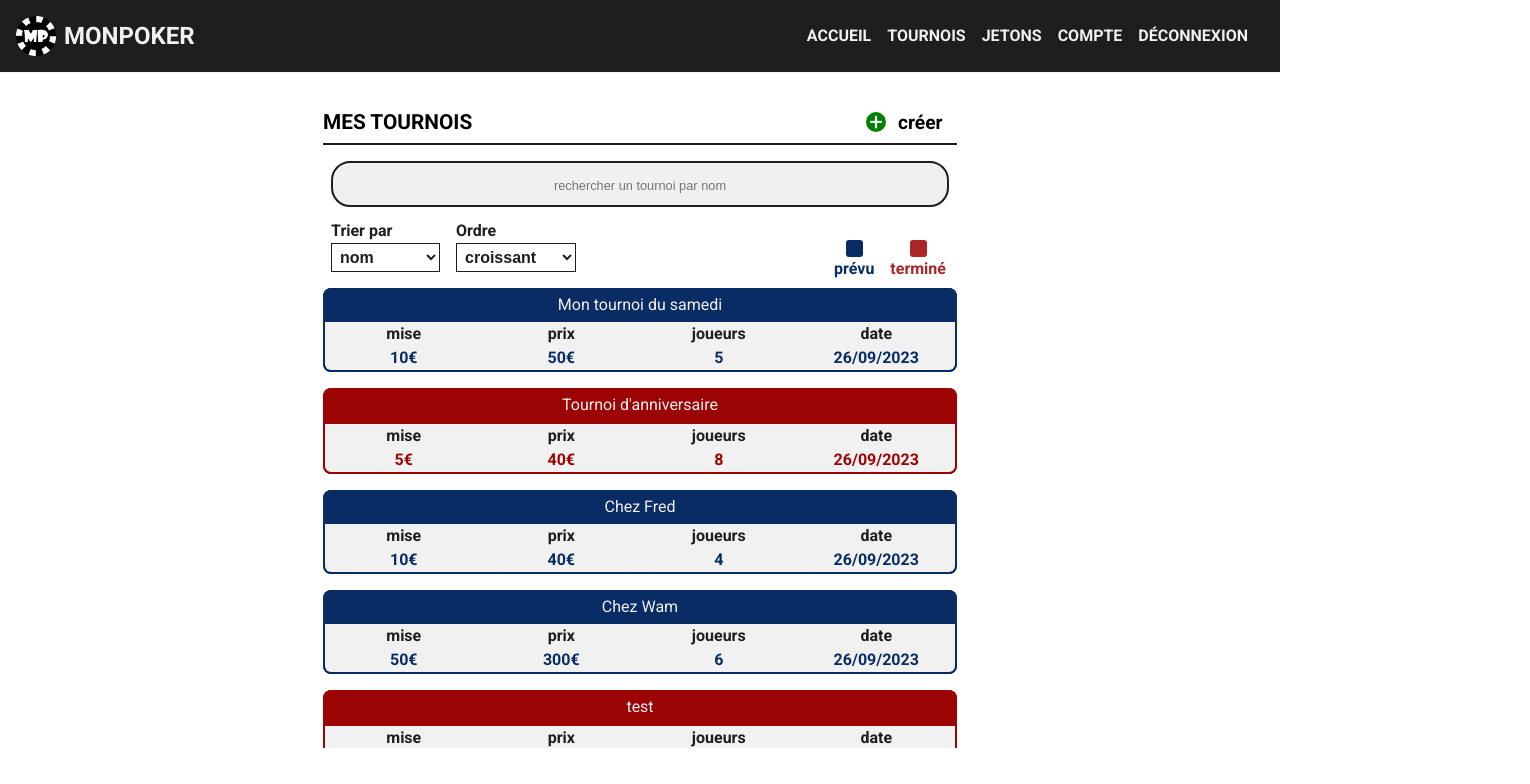
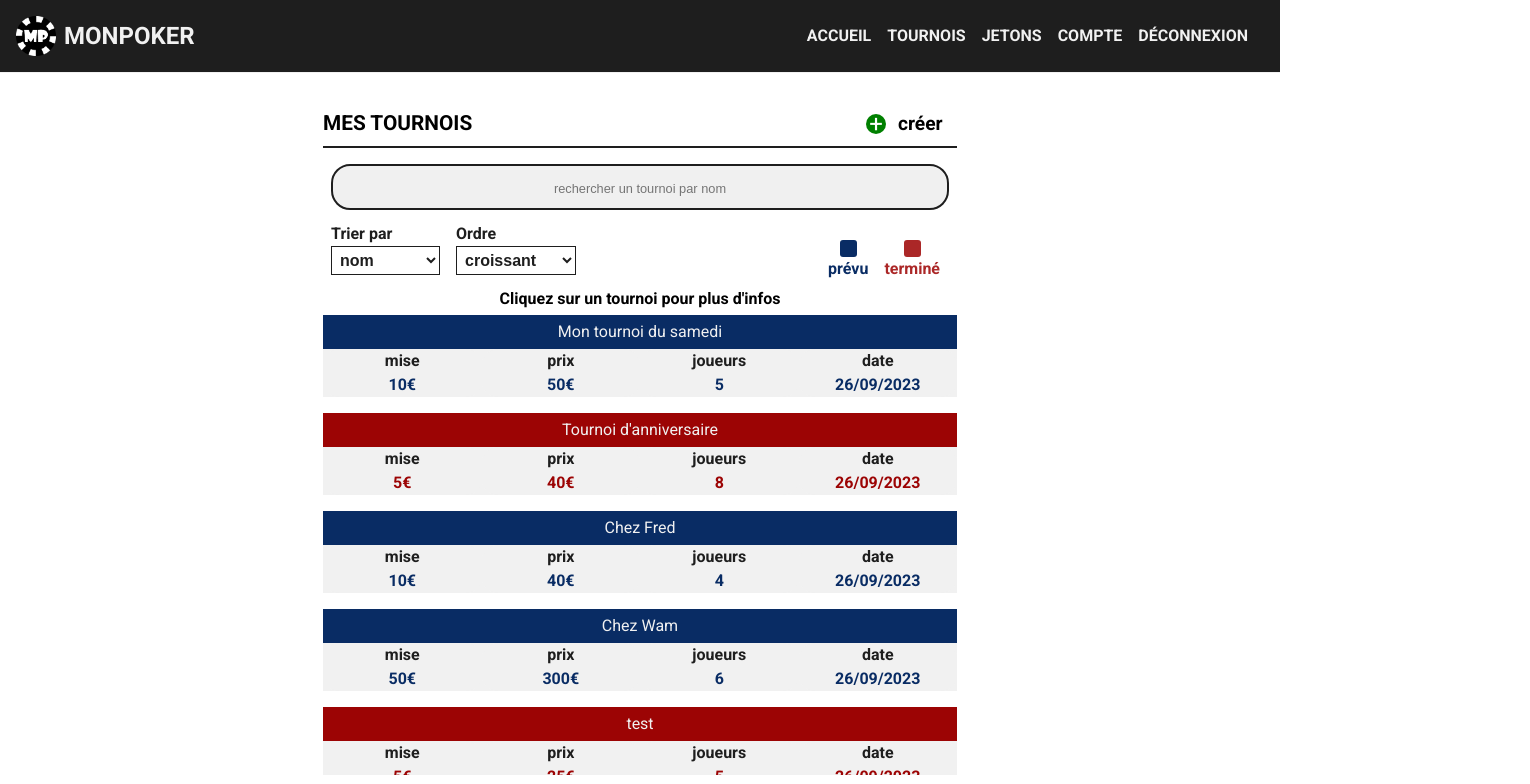
Before and after one commit to juan5987/monpoker-react, a React (Create React App) app: page /tournaments in a window 1280 px wide. Shown: the top 784 px of the page, 1530 px wide, since content can reach past the window. Built offline with nearby package versions, Linux system fonts and the light colour scheme.

Commit message:
working on css

```diff
--- a/src/pages/Tournaments/Tournaments.tsx
+++ b/src/pages/Tournaments/Tournaments.tsx
@@ -9,10 +9,10 @@ const Tournaments = () => {
     <div className='tournaments'>
       <div className="tournaments__title">
         <h2 className='tournaments__title__text'>Mes tournois</h2>
-        <div className="tournaments__title__button">
+        <button className="tournaments__title__button">
           <div className="tournaments__title__button__plus">+</div>
           <span className="tournaments__title__button__text">créer</span>
-        </div>
+        </button>
       </div>
       <section className="tournaments__searchbar">
         <input type="text" className="tournaments__searchbar__input" id="searchbar" name="searchbar" placeholder='rechercher un tournoi par nom' />
@@ -46,6 +46,7 @@ const Tournaments = () => {
             <span className="tournaments__legend__element__text tournaments__legend__element__text--finished">terminé</span>
           </div>
         </section>
+        <span className='tournaments__infos'>Cliquez sur un tournoi pour plus d'infos</span>
       <section className="tournaments__tournaments">
         <Tournament status="pending" nom="Mon tournoi du samedi" mise={10} prix={50} joueurs={5} date='26/09/2023'/>
         <Tournament status="finished" nom="Tournoi d'anniversaire" mise={5} prix={40} joueurs={8} date='26/09/2023'/>
--- a/src/styles/tournament.sass
+++ b/src/styles/tournament.sass
@@ -6,7 +6,11 @@
     background-color: rgb(9, 44, 100)
     color: rgb(241,241,241)
     margin-bottom: 1rem
-    border-radius: .5rem
+    transition: all .2s ease-in
+
+    &:hover
+        transform: scale(1.02)
+        box-shadow: 0 0 10px 0 rgba(0,0,0,.5)
 
     &--finished
         background-color: rgb(156, 4, 4)
@@ -18,7 +22,6 @@
         text-align: center
         border: 1px solid rgb(9, 44, 100)
         padding: .5em 0
-        border-radius: .5rem
 
         &--finished
             border: 1px solid rgb(156, 4, 4)
@@ -29,13 +32,10 @@
         align-items: center
         background-color: rgb(241,241,241)
         color: rgb(9, 44, 100)
-        border: 2px solid rgb(9, 44, 100)
         border-top: none
-        border-radius: 0 0 .5rem .5rem
 
         &--finished
             color: rgb(156, 4, 4)
-            border: 2px solid rgb(156, 4, 4)
 
         &__element
             display: flex
--- a/src/styles/tournaments-desktop.sass
+++ b/src/styles/tournaments-desktop.sass
@@ -2,12 +2,12 @@
     .tournaments
         width: 650px
         margin: 0 auto
+        position: relative
 
     .tournaments__legend
-        justify-content: center
         position: absolute
-        left: 250px
-        top: 240px
+        right: 25px
+        top: 135px
 
         &__element:first-child
             margin-right: 1rem
--- a/src/styles/tournaments.sass
+++ b/src/styles/tournaments.sass
@@ -84,7 +84,6 @@
                 border: 1px solid rgb(30,30,30)
 
     &__legend
-        width: 100%
         display: flex
         justify-content: space-around
         margin-bottom: 1rem
@@ -115,6 +114,12 @@
                 &--pending
                     color: rgb(9, 44, 100)
 
+    &__infos
+        font-size: 1rem
+        font-weight: bold
+        text-align: center
+        margin-bottom: .5rem
+
     &__tournaments
         max-height: calc(100vh - 340px)
         overflow-y: scroll
```
